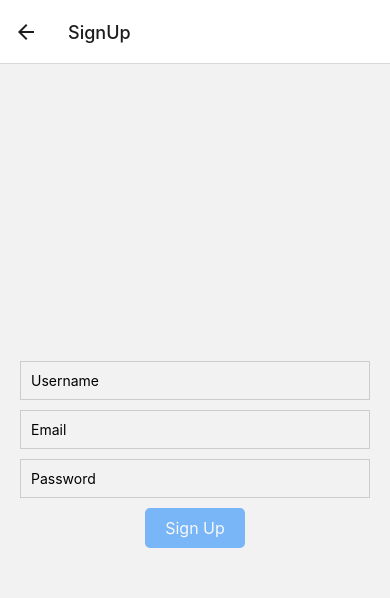
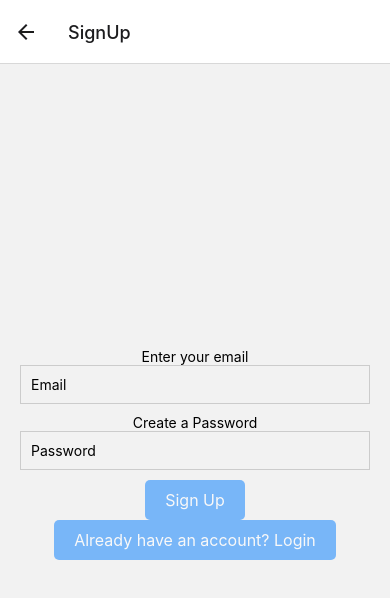
Before and after one commit to paramdesai321/COMP-380-Project, a React Native app: screen /SignUp in a window 390 px wide. Shown: the top 598 px of the page. Built offline with nearby package versions, Linux system fonts and the light colour scheme.

Commit message:
setting up a sign up page

```diff
--- a/components/SignUp.js
+++ b/components/SignUp.js
@@ -1,30 +1,42 @@
 import React, { useState } from 'react';
 import { View, TextInput, TouchableOpacity, Text, StyleSheet,Alert} from 'react-native';
+import { useNavigation } from '@react-navigation/native';
+import { createUserWithEmailAndPassword } from 'firebase/auth';
+import {auth} from '../firebaseConfig';
+//import { createUserWithEmailAndPassword } from 'firebase/auth';
 
 const SignUp = () => {
   const [username, setUsername] = useState('');
   const [password, setPassword] = useState('');
   const [email, setEmail] = useState('');
+  const navigation = useNavigation();
 
-
-  const handleSignUp = () => {
+  const handleSignUp = async () => {
    if(!email | !password){
         Alert.alert('Error','Please fill in all fields');
         return;
    }
+   try{
+    const response = await createUserWithEmailAndPassword(auth,email,password);
+    console.log(response);
+   }
+   catch(error){
+    console.log(error);
+    alert('Sign In has failed:'+ error.message);
+   }
+
   };
 
-  // Calculate opacity based on input fields
-  const buttonOpacity = username && password && email ? 1 : 0.5;
+  const handleLogin=()=>{
+    navigation.navigate('Login');
+    }
+
+
+  const buttonOpacity =  password && email ? 1 : 0.5;
 
   return (
     <View style={styles.container}>
-      <TextInput
-        placeholder="Username"
-        onChangeText={text => setUsername(text)}
-        value={username}
-        style={styles.input}
-      />
+     <Text>Enter your email</Text>
       <TextInput
         placeholder="Email"
         onChangeText={text => setEmail(text)}
@@ -32,6 +44,7 @@ const SignUp = () => {
         style={styles.input}
         keyboardType="email-address"
       />
+      <Text>Create a Password</Text>
       <TextInput
         placeholder="Password"
         onChangeText={text => setPassword(text)}
@@ -43,6 +56,11 @@ const SignUp = () => {
         onPress={handleSignUp}
         style={[styles.button, { opacity: buttonOpacity }]}>
         <Text style={styles.buttonText}>Sign Up</Text>
+      </TouchableOpacity>
+      <TouchableOpacity
+        onPress={handleLogin}
+        style={[styles.button, { opacity: buttonOpacity }]}>
+        <Text style={styles.buttonText}>Already have an account? Login</Text>
       </TouchableOpacity>
     </View>
   );
```
